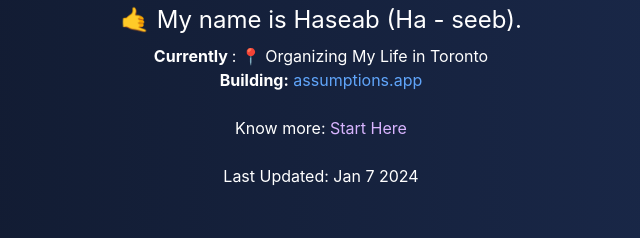
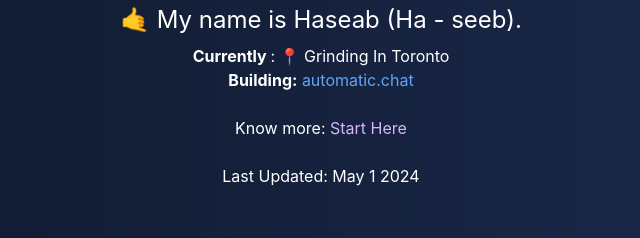
Before and after one commit to haseab/haseab.com, a React (Create React App) app: page / in a window 1280 px wide. Shown: the part 383-621 px from the top of the page, without its empty margins (319-959 px from the left). Built offline with nearby package versions, Linux system fonts and the light colour scheme; no server answers.

Commit message:
update haseab.com description

```diff
--- a/src/pages/home.jsx
+++ b/src/pages/home.jsx
@@ -16,12 +16,12 @@ const Home = () => {
         </div>
         <p className="pt-2 text-2xl">🤙 My name is Haseab (Ha - seeb). </p>
         <p className="pt-2 text-base">
-          <strong>Currently </strong>: 📍 Organizing My Life in Toronto
+          <strong>Currently </strong>: 📍 Grinding In Toronto
         </p>
         <p>
           <strong>Building:</strong>{" "}
           <a className="text-blue-400" href="https://assumptions.app">
-            assumptions.app
+            automatic.chat
           </a>
           {/* <a className="text-blue-400" href="https://automatic.chat">
             automatic.chat
@@ -39,7 +39,7 @@ const Home = () => {
           </Link>
         </p>
         <br></br>
-        <p>Last Updated: Jan 7 2024</p>
+        <p>Last Updated: May 1 2024</p>
       </div>
     </div>
   );
```
